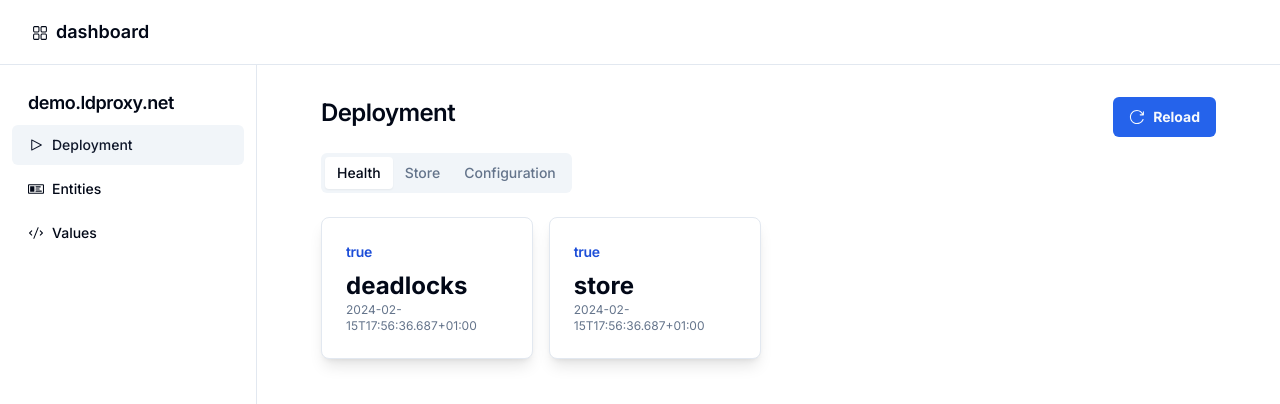
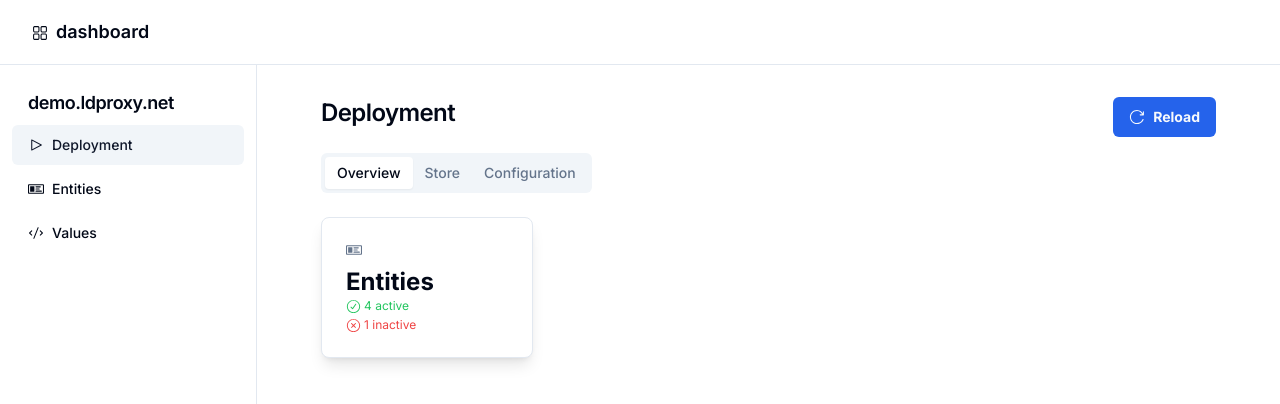
Before and after one commit to ldproxy/dashboard, a Next.js app: page /deployment in a window 1280 px wide. Shown: the top 404 px of the page. Built offline with nearby package versions, Linux system fonts and the light colour scheme.

Commit message:
new api endpoints and new entities card in overview of deployments

```diff
--- a/pages/api/api.ts
+++ /dev/null
@@ -1,16 +0,0 @@
-import { fetchedEntities } from "../../src/data/entities";
-import { fetchedHealthChecks } from "../../src/data/health";
-
-export default function handler(req: any, res: any) {
-  if (req.method === "GET") {
-    if (req.query.type === "entities") {
-      res.status(200).json(fetchedEntities);
-    } else if (req.query.type === "healthchecks") {
-      res.status(200).json(fetchedHealthChecks);
-    } else {
-      res.status(200).json(fetchedEntities);
-    }
-  } else {
-    res.status(405).json({ message: "Method not allowed" });
-  }
-}
--- /dev/null
+++ b/pages/api/entities.ts
@@ -0,0 +1,9 @@
+import { fetchedEntities } from "../../src/data/entities";
+
+export default function handler(req: any, res: any) {
+  if (req.method === "GET") {
+    res.status(200).json(fetchedEntities);
+  } else {
+    res.status(405).json({ message: "Method not allowed" });
+  }
+}
--- /dev/null
+++ b/pages/api/health.ts
@@ -0,0 +1,9 @@
+import { fetchedHealthChecks } from "../../src/data/health";
+
+export default function handler(req: any, res: any) {
+  if (req.method === "GET") {
+    res.status(200).json(fetchedHealthChecks);
+  } else {
+    res.status(405).json({ message: "Method not allowed" });
+  }
+}
--- /dev/null
+++ b/pages/api/values.ts
@@ -0,0 +1,9 @@
+import { values } from "../../src/data/values";
+
+export default function handler(req: any, res: any) {
+  if (req.method === "GET") {
+    res.status(200).json(values);
+  } else {
+    res.status(405).json({ message: "Method not allowed" });
+  }
+}
--- a/src/app/deployment/page.tsx
+++ b/src/app/deployment/page.tsx
@@ -17,13 +17,25 @@ import {
   TabsContent,
 } from "@/components/shadcn-ui/tabs";
 import { Badge } from "@/components/shadcn-ui/badge";
-import { getHealthChecks } from "@/lib/utils";
+import { GetEntities, getHealthChecks } from "@/lib/utils";
 import { useState, useEffect } from "react";
 import { Check } from "@/data/health";
+import { getIcon } from "@/lib/icons";
+import { Entity } from "@/data/entities";
 
 export default function DeploymentPage() {
   const [healthChecks, setHealthChecks] = useState<Check[]>([]);
-  const [tab, setTab] = useState("health");
+  const [tab, setTab] = useState("overview");
+  const [entities, setEntities] = useState<Entity[]>([]);
+
+  const loadEntities = async () => {
+    try {
+      const newEntities = await GetEntities();
+      setEntities(newEntities);
+    } catch (error) {
+      console.error("Error loading entities:", error);
+    }
+  };
 
   const loadHealthChecks = async () => {
     try {
@@ -36,11 +48,33 @@ export default function DeploymentPage() {
 
   useEffect(() => {
     loadHealthChecks();
+    loadEntities();
   }, []);
 
   const onTabChange = (tab: string) => {
     setTab(tab);
   };
+
+  // Following variables are only used for the footer of the entities summary
+  const totalEntities = entities.length;
+  const activeEntities = entities.filter(
+    (entity) => entity.status === "ACTIVE"
+  ).length;
+
+  const entitiesFooterCaseActive = `${activeEntities} active`;
+  const entitiesFooterCaseInactive =
+    totalEntities !== activeEntities
+      ? `${totalEntities - activeEntities} inactive`
+      : "";
+
+  const actualEntitiesFooter =
+    entitiesFooterCaseInactive && entitiesFooterCaseActive
+      ? entitiesFooterCaseActive + " " + entitiesFooterCaseInactive
+      : entitiesFooterCaseActive
+      ? entitiesFooterCaseActive
+      : entitiesFooterCaseInactive
+      ? entitiesFooterCaseInactive
+      : "No entities found";
 
   return (
     <div className="flex-1 space-y-4 p-8 pt-0">
@@ -60,8 +94,8 @@ export default function DeploymentPage() {
       >
         <div className="space-between flex items-center">
           <TabsList>
-            <TabsTrigger value="health">
-              <span>Health</span>
+            <TabsTrigger value="overview">
+              <span>Overview</span>
             </TabsTrigger>
             <TabsTrigger value="store">
               <span>Store</span>
@@ -72,18 +106,15 @@ export default function DeploymentPage() {
           </TabsList>
         </div>
 
-        <TabsContent value="health">
+        <TabsContent value="overview">
           <div className="grid gap-4 md:grid-cols-2 lg:grid-cols-4">
-            {healthChecks
-              .filter((check) => !check.name.startsWith("db"))
-              .map((check) => (
-                <Summary
-                  key={check.name}
-                  header={`${check.healthy}`}
-                  main={check.name}
-                  footer={`${check.timestamp}`}
-                />
-              ))}
+            <Summary
+              key="Entities"
+              main="Entities"
+              route="/entities"
+              footer={actualEntitiesFooter}
+              Icon={getIcon("Id")}
+            />
           </div>
         </TabsContent>
         <TabsContent value="store">
--- a/src/components/dashboard/summary.tsx
+++ b/src/components/dashboard/summary.tsx
@@ -7,10 +7,12 @@ import {
   CardHeader,
   CardTitle,
 } from "@/components/shadcn-ui/card";
-import React from "react";
+import React, { ReactNode } from "react";
+import { getIcon } from "@/lib/icons";
+import { CheckCircledIcon, CrossCircledIcon } from "@radix-ui/react-icons";
 
 interface SummaryProps extends React.HTMLAttributes<HTMLDivElement> {
-  header: string;
+  header?: string;
   main: string | React.ReactElement;
   footer: string;
   route?: string;
@@ -35,9 +37,15 @@ export default function CustomersPage({
                 : "text-red-700"
             }`}
           >
-            {header}
+            {header ? (
+              header
+            ) : Icon ? (
+              <Icon className="h-4 w-4 text-muted-foreground" />
+            ) : null}
           </CardTitle>
-          {Icon ? <Icon className="h-4 w-4 text-muted-foreground" /> : null}
+          {Icon && header ? (
+            <Icon className="h-4 w-4 text-muted-foreground" />
+          ) : null}
         </CardHeader>
         <CardContent className="overflow-hidden">
           {main.toString().includes("ConnectivityCheck") ? (
@@ -52,7 +60,60 @@ export default function CustomersPage({
           ) : (
             <div className="text-2xl font-bold break-normal">{main}</div>
           )}
-          <p className="text-xs text-muted-foreground">{footer}</p>
+          <p className="text-xs text-muted-foreground">
+            {footer.split(" ").map((word, index, words) => {
+              if (word === "active" && !isNaN(Number(words[index - 1]))) {
+                return [
+                  <span
+                    key={index}
+                    className="text-green-500"
+                    style={{
+                      display: "flex",
+                      alignItems: "center",
+                      marginBottom: "3px",
+                    }}
+                  >
+                    <CheckCircledIcon
+                      className="text-green-500"
+                      key="CheckCircledIcon"
+                      style={{
+                        marginRight: "3px",
+                      }}
+                    />
+                    {words[index - 1]} {word}
+                  </span>,
+                ];
+              } else if (
+                word === "inactive" &&
+                !isNaN(Number(words[index - 1]))
+              ) {
+                return [
+                  <span
+                    key={index}
+                    className="text-red-500"
+                    style={{ display: "flex", alignItems: "center" }}
+                  >
+                    <CrossCircledIcon
+                      className="text-red-500"
+                      key="CheckCircledIcon"
+                      style={{
+                        marginRight: "3px",
+                      }}
+                    />
+                    {words[index - 1]} {word}
+                  </span>,
+                ];
+              } else if (
+                !isNaN(Number(word)) &&
+                (words[index + 1] === "active" ||
+                  words[index + 1] === "inactive")
+              ) {
+                return null;
+              } else {
+                return word;
+              }
+            })}
+          </p>
         </CardContent>
       </Card>
     </Link>
--- /dev/null
+++ b/src/data/constants.ts
@@ -0,0 +1 @@
+export const DevEntities = false;
--- a/src/data/entities.ts
+++ b/src/data/entities.ts
@@ -20,6 +20,10 @@ export const fetchedEntities: { [key: string]: InputEntity[] } = {
       id: "krankenhaus",
       status: "ACTIVE",
     },
+    {
+      id: "test",
+      status: "INACTIVE",
+    },
   ],
   services: [
     {
--- /dev/null
+++ b/src/data/values.ts
@@ -0,0 +1,26 @@
+export interface InputValueWithPath {
+  path: string;
+  status: string;
+  type: string;
+}
+
+export interface InputValueWithId {
+  id: string;
+  status: string;
+  type: string;
+}
+
+export type InputValue = InputValueWithPath | InputValueWithId;
+
+export const values: InputValue[] = [
+  {
+    path: "foo",
+    status: "HEALTHY",
+    type: "codelists",
+  },
+  {
+    id: "bar",
+    status: "ACTIVE",
+    type: "tile-matrix-sets",
+  },
+];
--- a/src/lib/icons.ts
+++ b/src/lib/icons.ts
@@ -3,7 +3,6 @@ import {
   DashboardIcon,
   CodeIcon,
   IdCardIcon,
-  MixIcon,
 } from "@radix-ui/react-icons";
 import { IconProps } from "@radix-ui/react-icons/dist/types";
 
--- a/src/lib/utils.ts
+++ b/src/lib/utils.ts
@@ -8,7 +8,7 @@ export function cn(...inputs: ClassValue[]) {
 
 export const GetEntities = async () => {
   try {
-    const response = await fetch("http://localhost:3000/api/api?type=entities");
+    const response = await fetch("http://localhost:3000/api/entities");
     const data = await response.json();
     const newMappedEntities = Object.keys(data).flatMap((type) =>
       data[type].map((entity: any) => ({
@@ -26,9 +26,7 @@ export const GetEntities = async () => {
 
 export const getHealthChecks = async () => {
   try {
-    const response = await fetch(
-      "http://localhost:3000/api/api?type=healthchecks"
-    );
+    const response = await fetch("http://localhost:3000/api/health");
     const data = await response.json();
     const mappedHealthChecks = Object.keys(data).map((name) => ({
       name,
```
Also changed, not shown: src/app/entities/[id]/page.tsx (+11 -6 lines).
